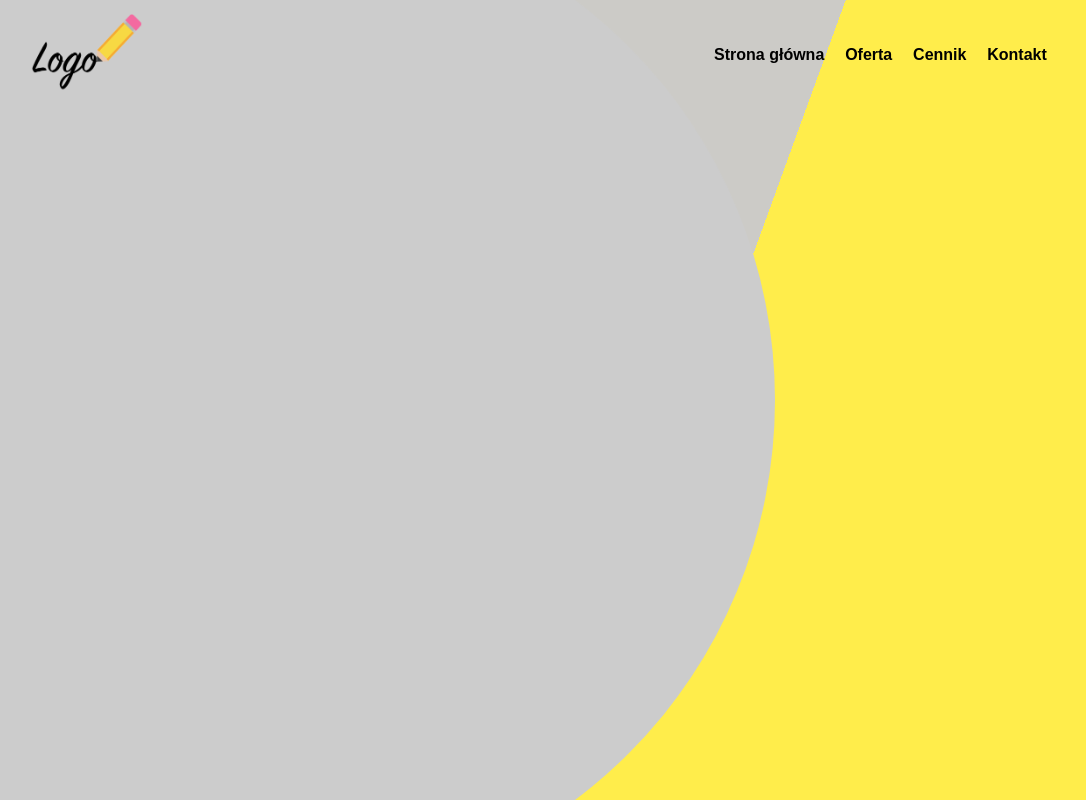
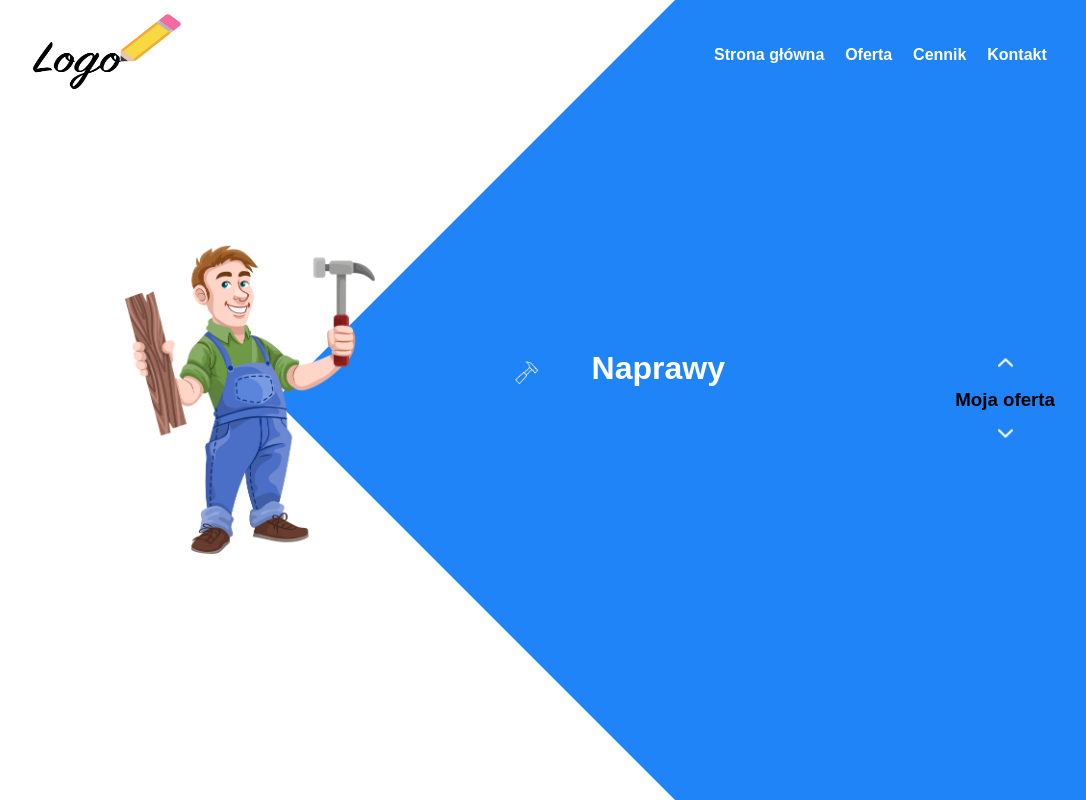
Before and after one commit to PitMat/GoldHand, a plain HTML site: page index.html in a window 1280 px wide. Shown: the whole page, without its empty margins (97-1183 px from the left). Drawn offline with Linux system fonts and the light colour scheme.

Commit message:
Basic version update

```diff
--- a/index.html
+++ b/index.html
@@ -26,12 +26,23 @@
         </nav>
 
         <div class="information">
+            <div class="overlay"></div>
+            <img src="/img/builder.png" class="builder">
             <div id="circle">
-                <div class="feature"></div>
-                <div class="feature"></div>
-                <div class="feature"></div>
-                <div class="feature"></div>
+                <div class="feature one"><img src="/img/mlot.png">
+                <div><h1>Naprawy</h1></div></div>
+                <div class="feature two"><img src="/img/mlot.png">
+                <div><h1>Elektryka</h1></div></div>
+                <div class="feature three"><img src="/img/mlot.png">
+                <div><h1>Ślusarstwo</h1></div></div>
+                <div class="feature four"><img src="/img/mlot.png">
+                <div><h1>Malowanie</h1></div></div>
             </div>
+        </div>
+        <div class="controls">
+            <img src="/img/arrow.png" id="upBtn">
+            <h3>Moja oferta</h3>
+            <img src="/img/arrow.png" id="downBtn">
         </div>
     </div>
 
--- a/main.js
+++ b/main.js
@@ -0,0 +1,18 @@
+const circle = document.getElementById("circle");
+const upBtn = document.getElementById("upBtn");
+const downBtn = document.getElementById("downBtn");
+
+let rotateValue = circle.style.transform;
+let rotateSum;
+
+upBtn.onclick = function(){
+    rotateSum = rotateValue + "rotate(-90deg)";
+    circle.style.transform = rotateSum;
+    rotateValue=rotateSum;
+}
+
+downBtn.onclick = function(){
+    rotateSum = rotateValue + "rotate(90deg)";
+    circle.style.transform = rotateSum;
+    rotateValue=rotateSum;
+}
--- a/style.css
+++ b/style.css
@@ -10,11 +10,11 @@
     height: 100vh;
     position:relative;
     overflow: hidden;
-    background: linear-gradient(110deg, #cccbc7 60%, #ffed4b 60%);
+    background-color: rgb(31, 132, 247);
 }
 
 .logo img{
-    width: 14vh;
+    width: 19vh;
     height: 10vh;
 }
 
@@ -43,7 +43,7 @@ nav{
 }
 
 .nav-links ul li a{
-    color: black;
+    color: white;
     font-weight: bold;
     text-decoration: none;
 
@@ -56,6 +56,7 @@ nav{
     top: 50%;
     left: -10%;
     transform: translateY(-50%);
+
 }
 
 #circle{
@@ -65,5 +66,96 @@ nav{
     top: 0;
     left: 0;
     border-radius: 50%;
-    background-color: #ccc;
+    transform: rotate(0deg);
+    transition: 1s;
+
 }
+
+.feature img{
+    width: 70px;
+}
+
+.feature{
+    position: absolute;
+    display: flex;
+
+}
+
+h1{
+    color: white;
+}
+
+.feature div{
+    margin-left: 30px;
+}
+
+.one{
+    top: 450px;
+    right: 50px;
+}
+
+.two{
+    top: 150px;
+    left: 350px;
+    transform: rotate(-90deg);
+}
+
+.three{
+    bottom: 450px;
+    left: 50px;
+    transform: rotate(-180deg);
+}
+
+.four{
+    bottom: 150px;
+    right: 350px;
+    transform: rotate(-270deg);
+}
+
+.builder{
+    width: 250px;
+    position: absolute;
+    top: 50%;
+    left: 35%;
+    transform: translateY(-50%);
+    z-index: 1;
+
+}
+
+.controls{
+    position: absolute;
+    right: 10%;
+    top: 50%;
+    transform: translateY(-50%);
+    text-align: center;
+}
+
+.controls h3{
+    margin: 15px 0;
+    color: black;
+}
+
+#upBtn{
+    width: 15px;
+    cursor: pointer;
+
+}
+
+
+#downBtn{
+    width: 15px;
+    cursor: pointer;
+    transform: rotate(180deg);
+}
+
+.overlay{
+   width: 0;
+   height: 0;
+   border-top: 500px solid #fff;
+   border-right: 500px solid transparent;
+   border-bottom: 500px solid #fff;
+   border-left: 500px solid #fff;
+   position: absolute;
+   left: 0;
+   top: 0;
+}
```
Also changed, not shown: img/hammer.png (added), img/key.png (added), img/lamp.png (added), img/mlot.png (added), img/paint.png (added).
